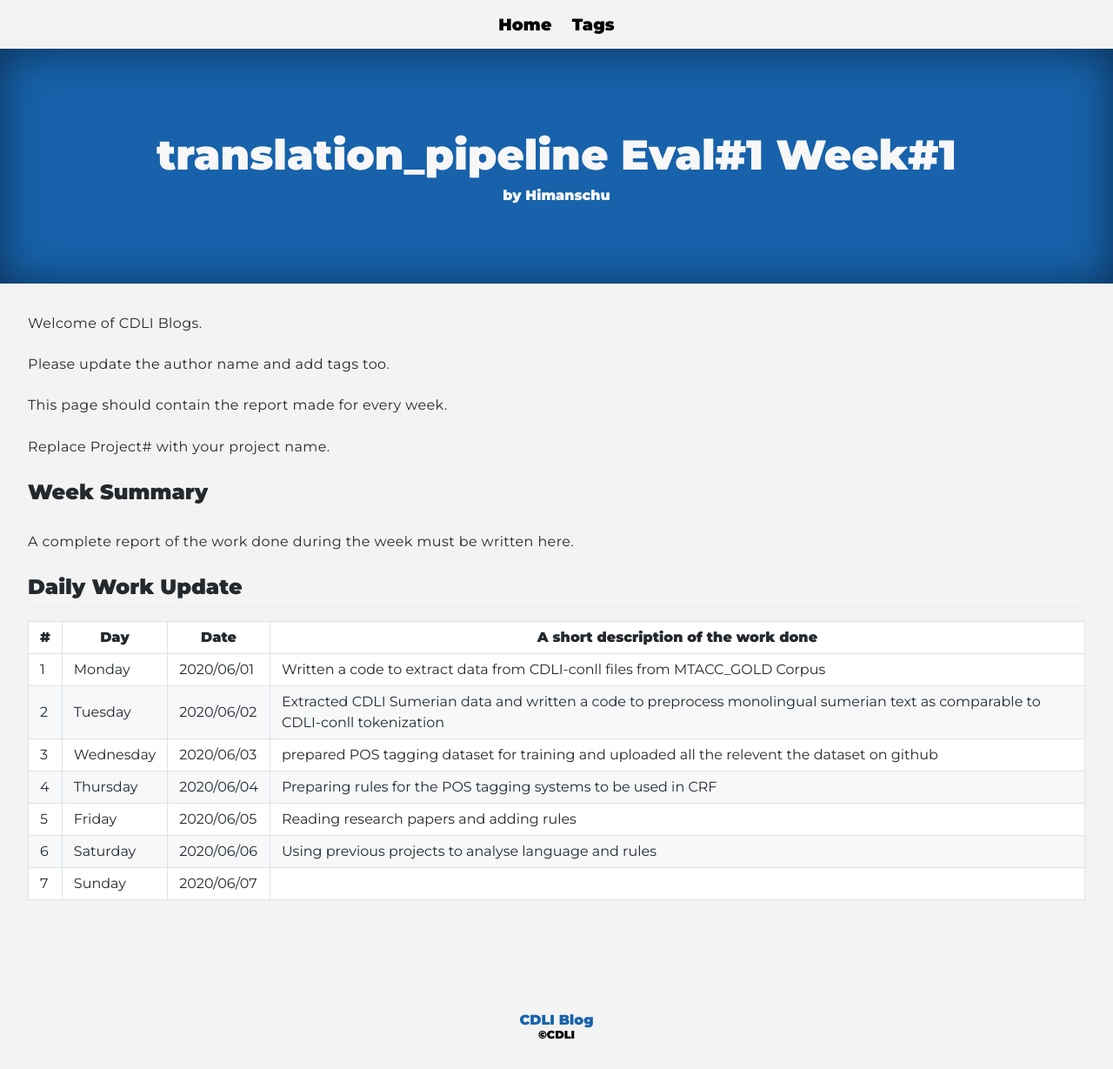
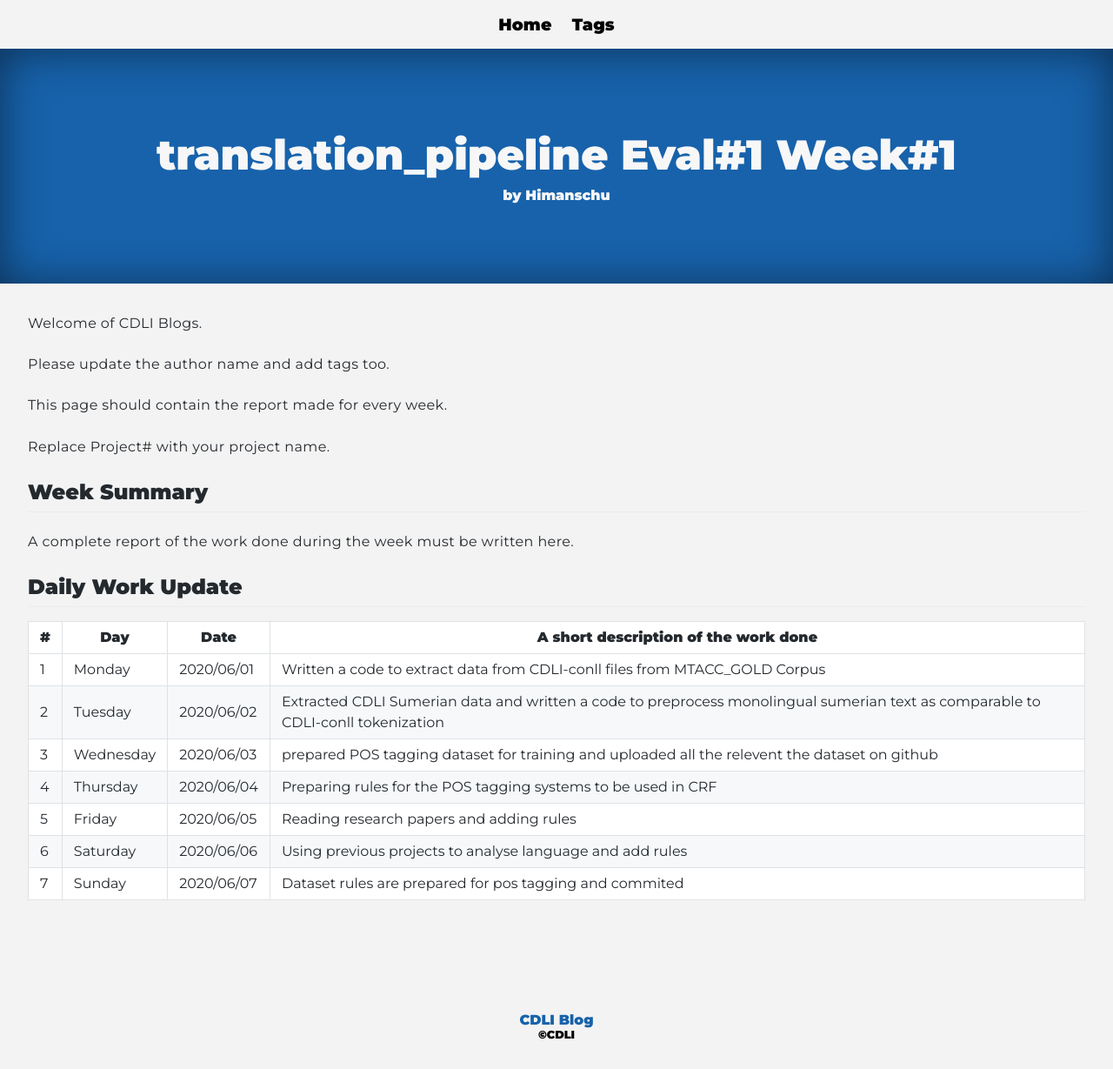
Before and after one commit to cdli-gh/blog, a Jekyll site: the page built from _blog/gsoc20/translation_pipeline/posts/01_week1.md, in a window 1280 px wide. Shown: the whole page at 87% size. Built offline with Jekyll 4.4.1, drawn with Linux system fonts in a browser that asks for light colours; Markdown is read by kramdown in place of the engine named in the settings.

Commit message:
Update 01_week1.md

```diff
--- a/_blog/gsoc20/translation_pipeline/posts/01_week1.md
+++ b/_blog/gsoc20/translation_pipeline/posts/01_week1.md
@@ -26,5 +26,5 @@ A complete report of the work done during the week must be written here.
 |3   	| Wednesday  	|  2020/06/03 	|   prepared POS tagging dataset for training and uploaded all the relevent the dataset	on github|
 |4   	| Thursday  	|   2020/06/04	|   Preparing rules for the POS tagging	systems to be used in CRF|
 |5   	| Friday  	|   2020/06/05	|  Reading research papers and adding rules 	|
-|6   	| Saturday  	|   2020/06/06	|   Using previous projects to analyse language and rules	|
-|7   	| Sunday  	|   2020/06/07	|   	|
+|6   	| Saturday  	|   2020/06/06	|   Using previous projects to analyse language and add rules	|
+|7   	| Sunday  	|   2020/06/07	|  Dataset rules are prepared for pos tagging and commited |
```
